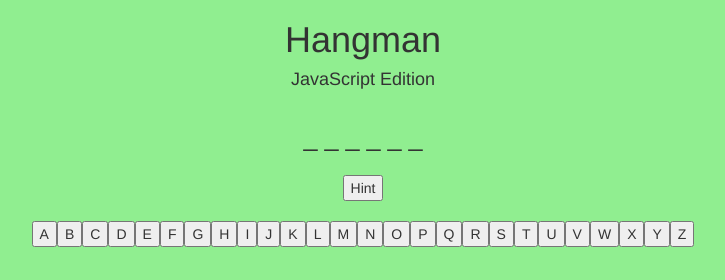
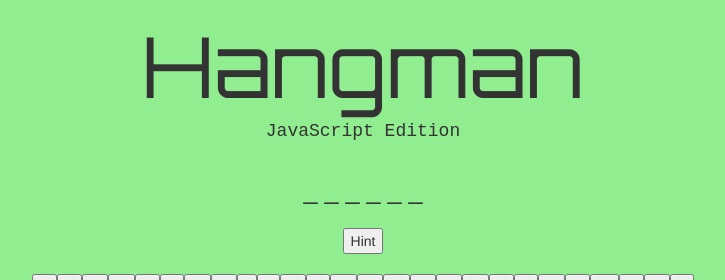
Before and after one commit to codyayoung/cst336-lab2, a PHP site: page / in a window 1280 px wide. Shown: the top 280 px of the page, without its empty margins (277-1002 px from the left). Run offline with PHP 8.4, Linux system fonts and the light colour scheme; some libraries are stand-ins or nearby versions.

Commit message:
Font style changes

```diff
--- a/css/styles.css
+++ b/css/styles.css
@@ -31,3 +31,13 @@
 body {
     background-color: lightgreen !important;
 }
+
+h1 {
+    font-family: 'Orbitron', sans-serif !important;
+    font-size: 6em !important;
+    margin-bottom: 0px !important;
+}
+
+h4 {
+    font-family: 'Courier New', Courier, monospace !important;
+}
--- a/index.html
+++ b/index.html
@@ -5,10 +5,9 @@
         <link href="css/styles.css" rel="stylesheet" type="text/css" />
         <link href="https://fonts.googleapis.com/css?family=Pacifico" rel="stylesheet">
         <link href="https://maxcdn.bootstrapcdn.com/bootstrap/3.3.7/css/bootstrap.min.css" rel="stylesheet" integrity="sha384-BVYiiSIFeK1dGmJRAkycuHAHRg32OmUcww7on3RYdg4Va+PmSTsz/K68vbdEjh4u" crossorigin="anonymous">
-
+        <link href="https://fonts.googleapis.com/css?family=Orbitron&display=swap" rel="stylesheet">
         <script src="https://ajax.googleapis.com/ajax/libs/jquery/3.2.1/jquery.min.js"></script>
         <script src="https://maxcdn.bootstrapcdn.com/bootstrap/3.3.7/js/bootstrap.min.js" integrity="sha384-Tc5IQib027qvyjSMfHjOMaLkfuWVxZxUPnCJA7l2mCWNIpG9mGCD8wGNIcPD7Txa" crossorigin="anonymous"></script>
-
         <meta name="viewport" content="width=device-width, initial-scale=1">
     </head>
 
```
